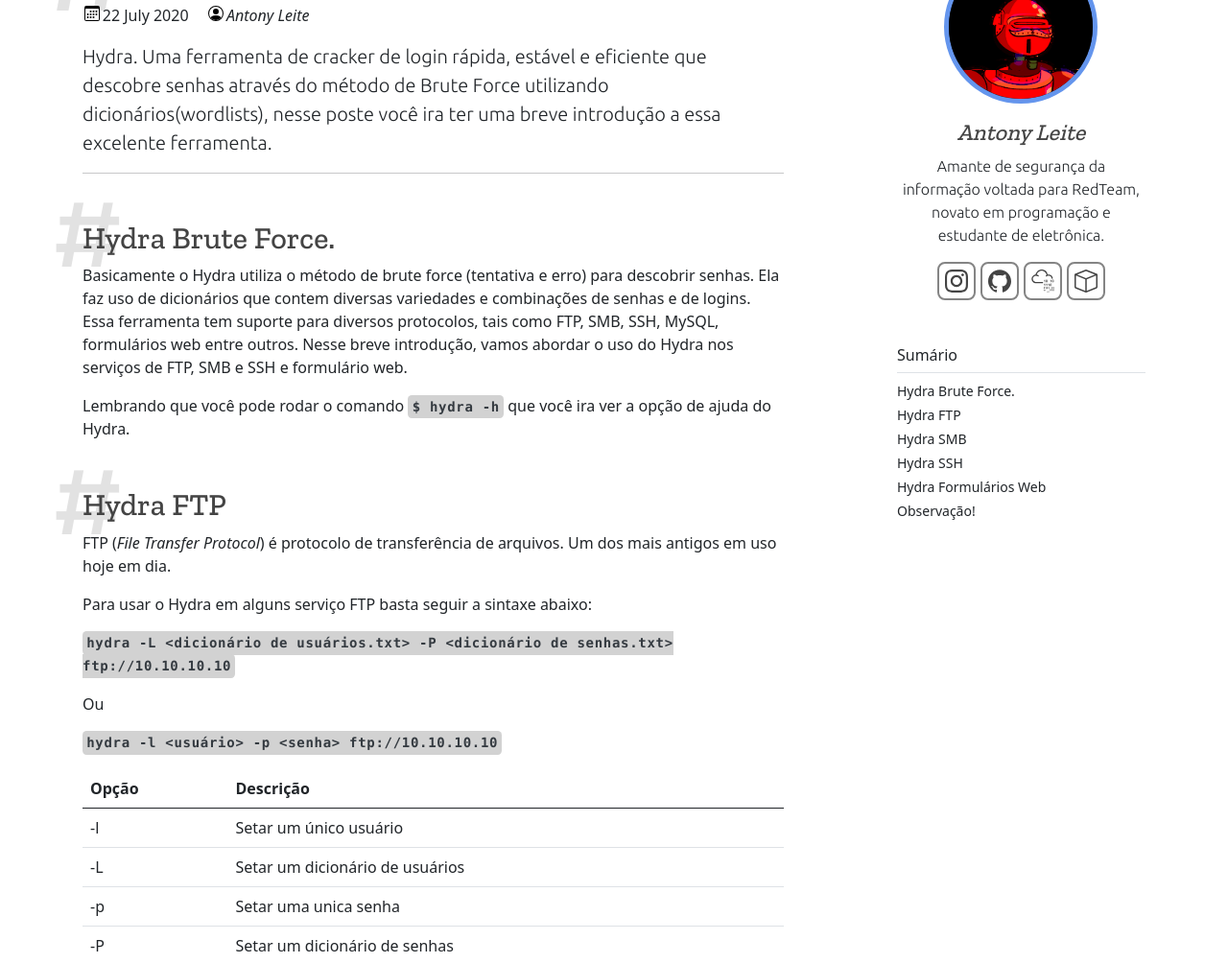
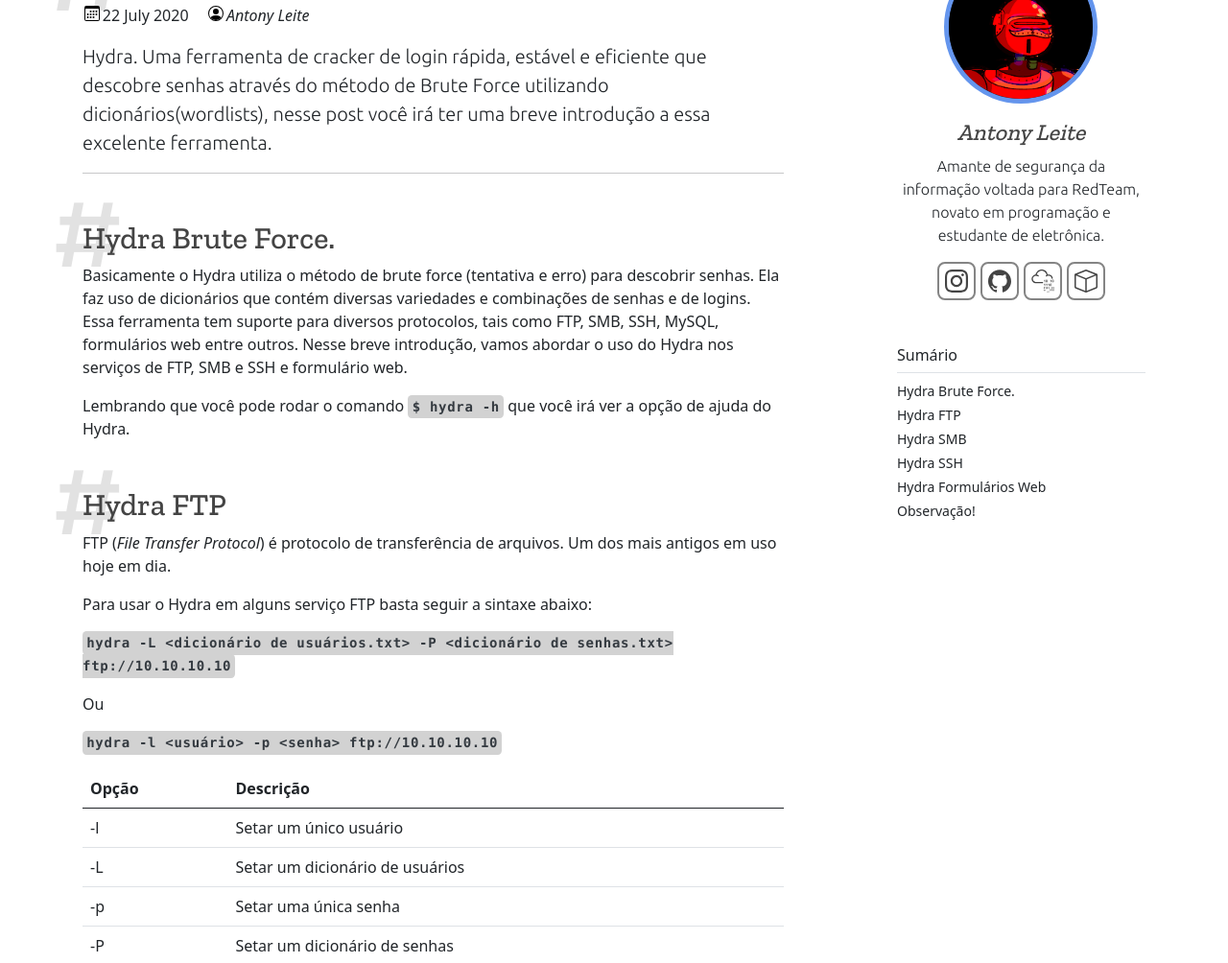
Before and after one commit to in1t0n3/initone.com.br, a Jekyll site: the page built from _posts/2020-07-22-HydraBruteForce.md, in a window 1280 px wide and 1400 px high. Shown: the part 391-1395 px from the top of the window at 96% size. Built offline with Jekyll 4.4.1, drawn with Linux system fonts in a browser that asks for light colours; some of the changed text lies outside the part shown.

Commit message:
Update 2020-07-22-HydraBruteForce.md

```diff
--- a/_posts/2020-07-22-HydraBruteForce.md
+++ b/_posts/2020-07-22-HydraBruteForce.md
@@ -3,14 +3,14 @@ layout: post
 title: Hydra Brute Force
 author: 'Antony Leite'
 date: 2020-07-22 12:00:00 -0300
-lide: Hydra. Uma ferramenta de cracker de login rápida, estável e eficiente que descobre senhas através do método de Brute Force utilizando dicionários(wordlists), nesse poste você ira ter uma breve introdução a essa excelente ferramenta.
+lide: Hydra. Uma ferramenta de cracker de login rápida, estável e eficiente que descobre senhas através do método de Brute Force utilizando dicionários(wordlists), nesse post você irá ter uma breve introdução a essa excelente ferramenta.
 ---
 
 ## Hydra Brute Force.
 
-Basicamente o Hydra utiliza o método de brute force (tentativa e erro) para descobrir senhas. Ela faz uso de dicionários que contem diversas variedades e combinações de senhas e de logins. Essa ferramenta tem suporte para diversos protocolos, tais como FTP, SMB, SSH, MySQL, formulários web entre outros. Nesse breve introdução, vamos abordar o uso do Hydra nos serviços de FTP, SMB e SSH e formulário web.
+Basicamente o Hydra utiliza o método de brute force (tentativa e erro) para descobrir senhas. Ela faz uso de dicionários que contém diversas variedades e combinações de senhas e de logins. Essa ferramenta tem suporte para diversos protocolos, tais como FTP, SMB, SSH, MySQL, formulários web entre outros. Nesse breve introdução, vamos abordar o uso do Hydra nos serviços de FTP, SMB e SSH e formulário web.
 
-Lembrando que você pode rodar o comando **`$ hydra -h`** que você ira ver a opção de ajuda do Hydra.
+Lembrando que você pode rodar o comando **`$ hydra -h`** que você irá ver a opção de ajuda do Hydra.
 
 ## Hydra FTP
 
@@ -42,7 +42,7 @@ Ou
     </tr>
     <tr>
       <td>-p</td>
-      <td>Setar uma unica senha</td>
+      <td>Setar uma única senha</td>
     </tr>
     <tr>
       <td>-P</td>
```
Also changed, not shown: other parts of _posts/2020-07-22-HydraBruteForce.md (+1 -1 lines).
